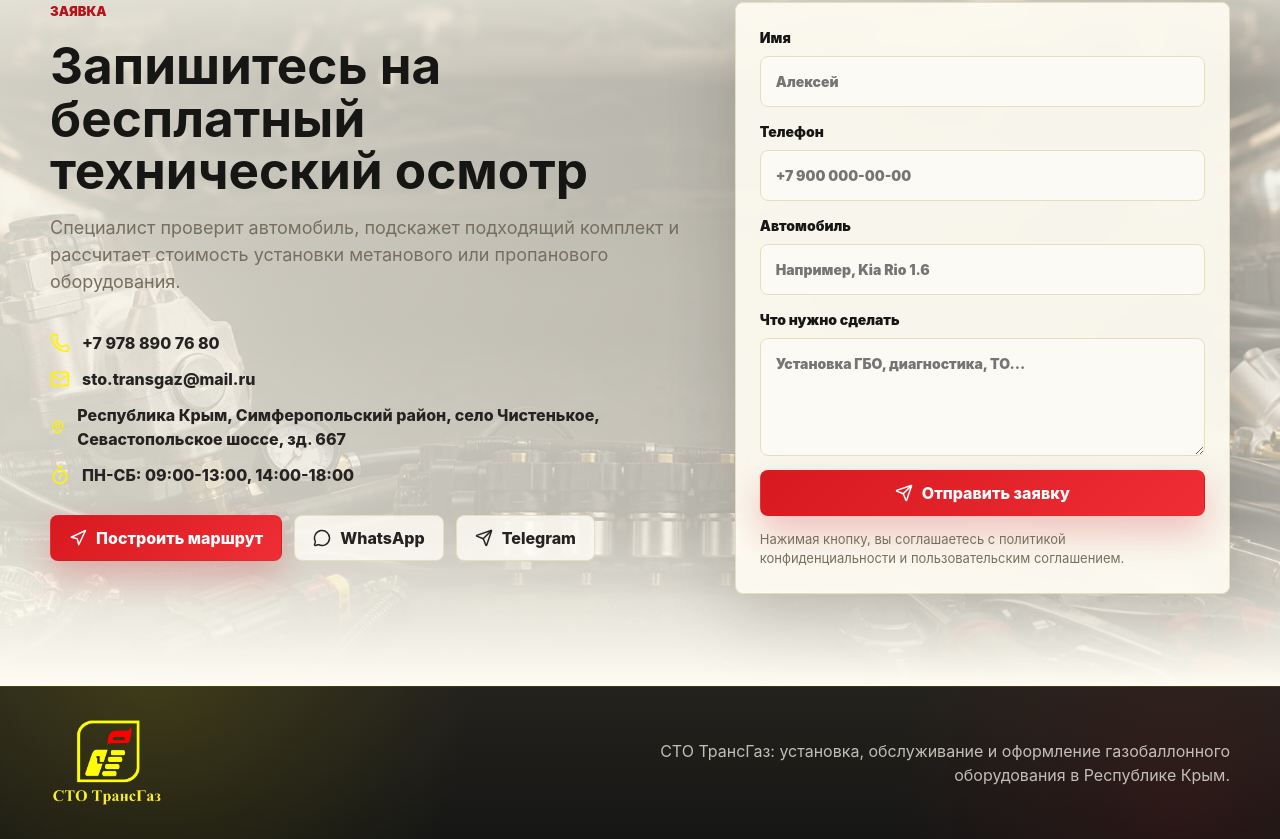
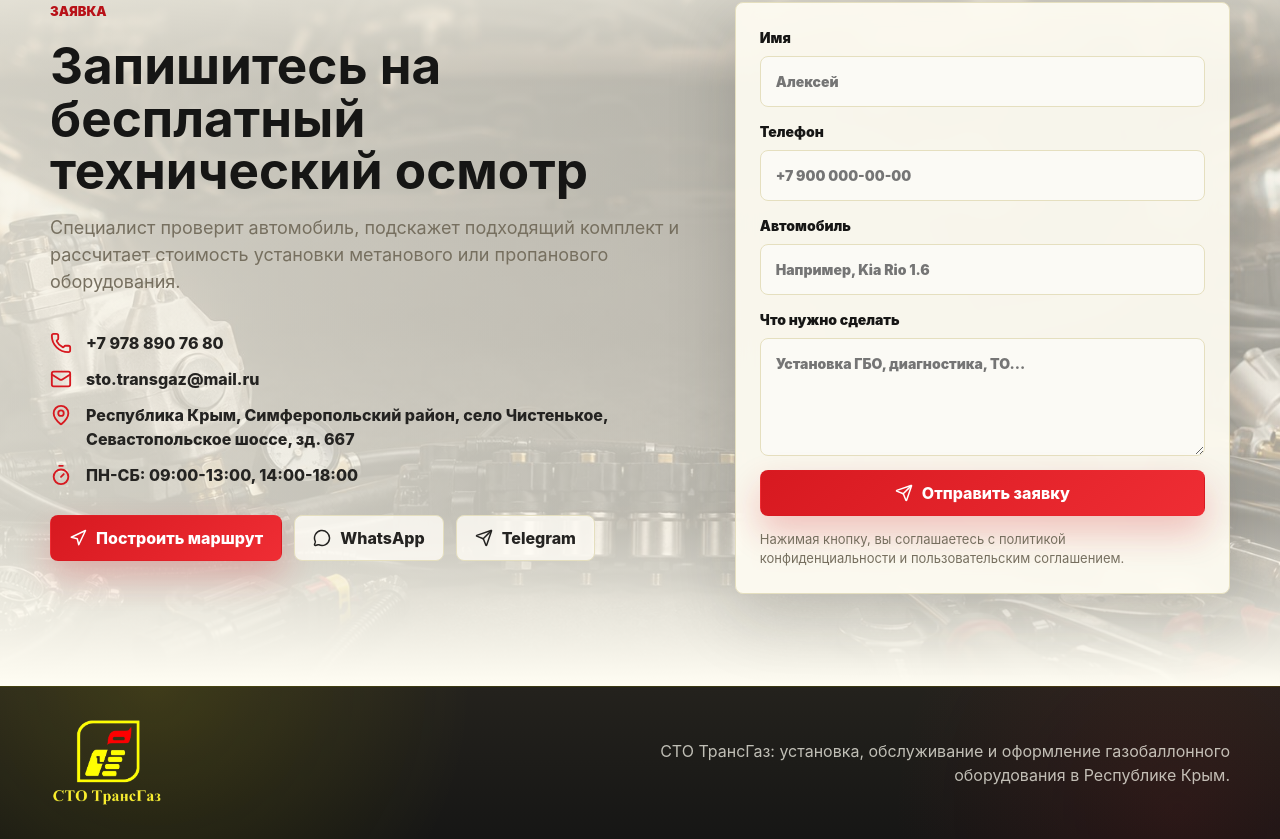
Before and after one commit to Aleks-man/ugtransgas, a React (Vite) app in the folder frontend/: page / in a window 1280 px wide. Shown: the part 6049-6888 px from the top of the page. Built offline with nearby package versions, Linux system fonts and the light colour scheme.

Commit message:
feat: add multi-page structure and polish UI

```diff
--- a/frontend/src/pages/ContactsPage.tsx
+++ b/frontend/src/pages/ContactsPage.tsx
@@ -24,10 +24,10 @@ export function ContactsPage() {
               <Mail size={20} />
               {contactInfo.email}
             </a>
-            <span>
+            <a href={contactInfo.route} target="_blank" rel="noreferrer">
               <MapPin size={20} />
               {contactInfo.address}
-            </span>
+            </a>
             <span>
               <Timer size={20} />
               {contactInfo.schedule}
--- a/frontend/src/sections/Contacts.tsx
+++ b/frontend/src/sections/Contacts.tsx
@@ -22,10 +22,10 @@ export function Contacts() {
               <Mail size={20} />
               {contactInfo.email}
             </a>
-            <span>
+            <a href={contactInfo.route} target="_blank" rel="noreferrer">
               <MapPin size={20} />
               {contactInfo.address}
-            </span>
+            </a>
             <span>
               <Timer size={20} />
               {contactInfo.schedule}
--- a/frontend/src/styles/pages/page-hero.css
+++ b/frontend/src/styles/pages/page-hero.css
@@ -69,3 +69,27 @@
   color: rgba(255, 253, 243, 0.86);
   font-weight: 850;
 }
+
+.contact-quick-list span,
+.contact-quick-list a {
+  display: grid;
+  grid-template-columns: 24px 1fr;
+  align-items: flex-start;
+  gap: 12px;
+}
+
+.page-hero__panel svg {
+  flex: 0 0 auto;
+  width: 22px;
+  height: 22px;
+  margin-top: 1px;
+  color: var(--green-500);
+}
+
+.contact-quick-list a {
+  transition: color 180ms ease;
+}
+
+.contact-quick-list a:hover {
+  color: var(--green-500);
+}
--- a/frontend/src/styles/sections/contacts.css
+++ b/frontend/src/styles/sections/contacts.css
@@ -25,15 +25,28 @@
 
 .contact-list a,
 .contact-list span {
-  display: flex;
-  align-items: center;
+  display: grid;
+  grid-template-columns: 24px 1fr;
+  align-items: flex-start;
   gap: 12px;
   color: var(--green-900);
   font-weight: 800;
 }
 
 .contact-list svg {
-  color: var(--green-500);
+  flex: 0 0 auto;
+  width: 22px;
+  height: 22px;
+  margin-top: 1px;
+  color: var(--green-800);
+}
+
+.contact-list a {
+  transition: color 180ms ease;
+}
+
+.contact-list a:hover {
+  color: var(--green-800);
 }
 
 .messenger-actions {
```
